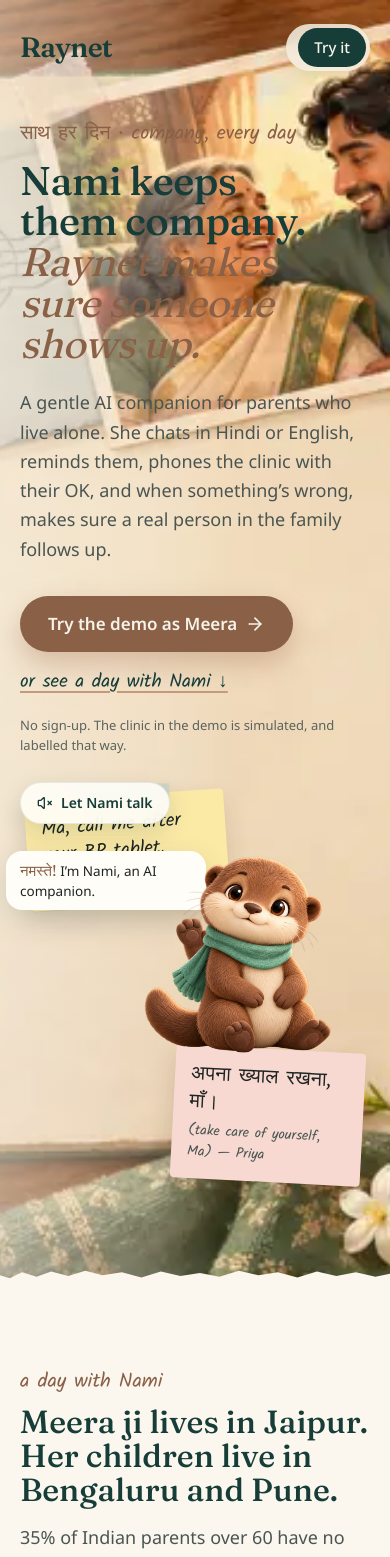
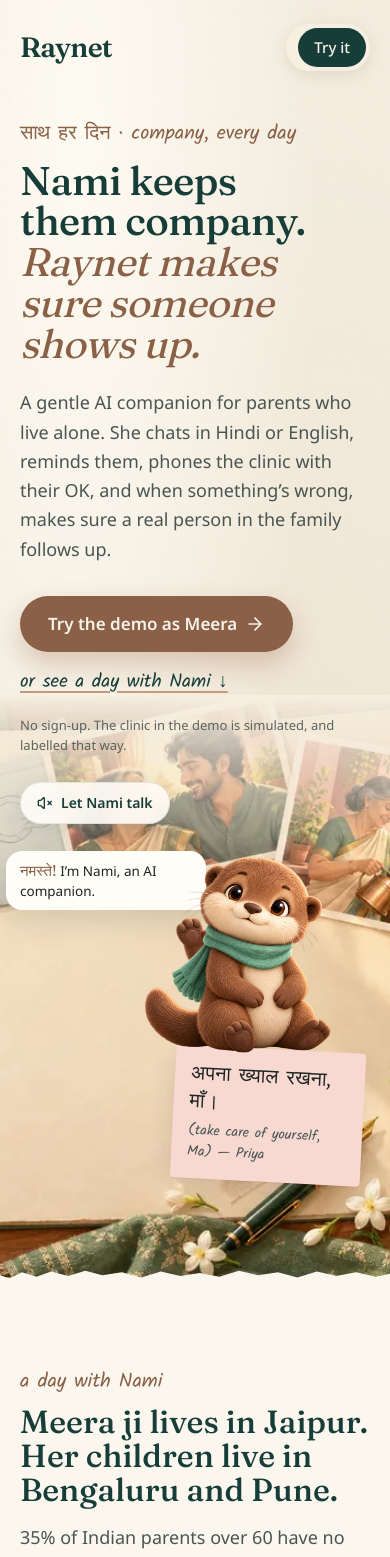
Before and after one commit to shivang-goliyan/wcc-lAUNCHpad-30-HACKaTHONS, a Next.js app: page / in a window 390 px wide. Shown: the top 1557 px of the page. Built offline with nearby package versions, Linux system fonts and the light colour scheme; a web font is replaced by a local one.

Commit message:
fix(landing): readable hero on phones
On narrow screens the painted desk now sits in the lower part of the hero
and the headline stays on plain paper, instead of over the photo prints;
the yellow note shows from small tablets up so it never crowds Nami.

```diff
--- a/components/landing/ScrapHero.tsx
+++ b/components/landing/ScrapHero.tsx
@@ -19,10 +19,10 @@ export function ScrapHero() {
         alt=""
         aria-hidden
         fetchPriority="high"
-        className="absolute inset-0 -z-10 h-full w-full object-cover object-[60%_40%]"
+        className="absolute inset-x-0 bottom-0 -z-10 h-[46%] w-full object-cover object-[75%_30%] lg:top-0 lg:h-full lg:object-[60%_40%]"
       />
       {/* paper fades the painting under the headline, so text always reads */}
-      <div aria-hidden className="absolute inset-0 -z-10 bg-[linear-gradient(90deg,rgba(246,239,226,0.55)_0%,rgba(246,239,226,0.25)_40%,rgba(246,239,226,0)_60%)] lg:bg-none" />
+      <div aria-hidden className="absolute inset-x-0 bottom-0 -z-10 h-[46%] bg-[linear-gradient(180deg,#f6efe2_0%,rgba(246,239,226,0)_35%)] lg:hidden" />
 
       <nav aria-label="Main" className="mx-auto flex w-full max-w-[1280px] items-center justify-between px-5 pt-6 sm:px-8">
         <a href="#top" className="flex items-baseline gap-3 rounded-lg" aria-label="Raynet home">
@@ -75,7 +75,7 @@ export function ScrapHero() {
 
         {/* the notes Nami keeps, and Nami herself */}
         <div className="relative min-h-[420px] lg:min-h-[520px]">
-          <div className="sb-note sb-yellow sb-tape absolute top-2 left-[2%] w-[200px] rounded-sm p-4 sm:left-[6%]" style={{ ['--tilt' as string]: '-4deg' }}>
+          <div className="sb-note sb-yellow sb-tape absolute top-2 left-[2%] hidden w-[200px] rounded-sm p-4 sm:left-[6%] sm:block" style={{ ['--tilt' as string]: '-4deg' }}>
             <p className="font-hand text-[19px] leading-snug text-ink-900">
               Ma, call me after your BP tablet.
               <br />— Arjun ♥
```
